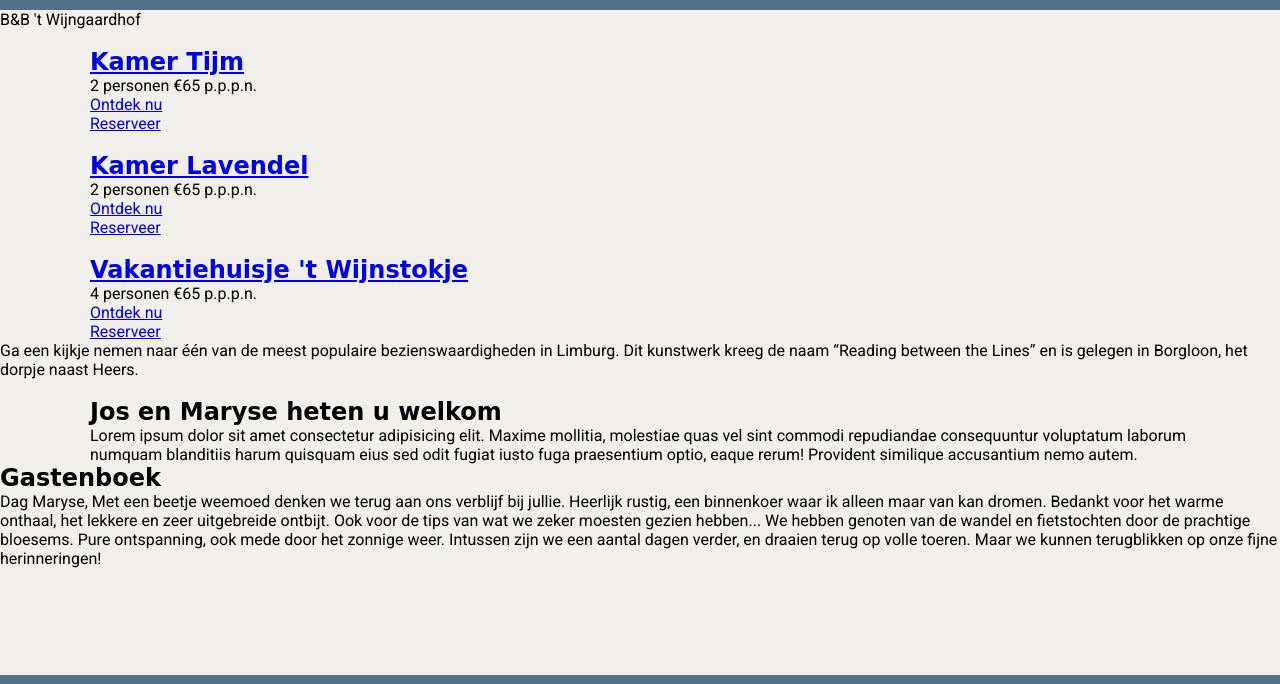
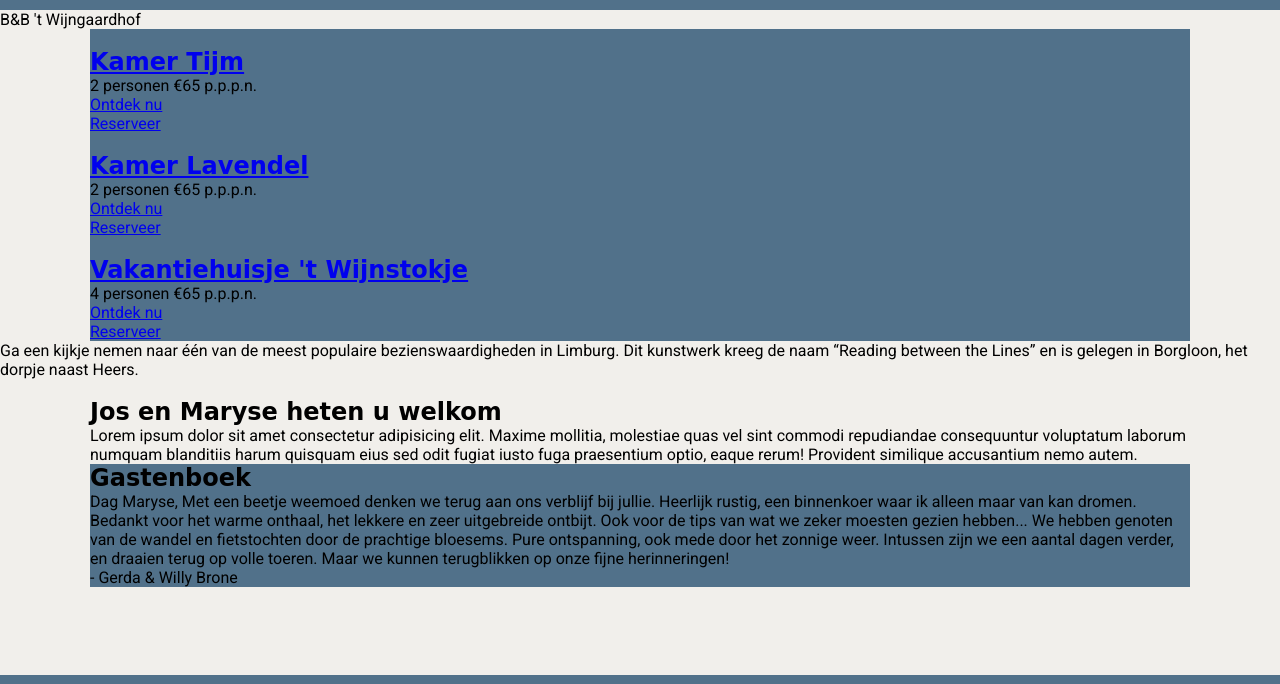
Before and after one commit to nicoophetnet/FUW-Case-Savanna-Nico, a plain HTML site: page index.html in a window 1280 px wide. Shown: the part 75-759 px from the top of the page. Drawn offline with Linux system fonts and the light colour scheme; a web font is replaced by a local one.

Commit message:
Update index.html

```diff
--- a/index.html
+++ b/index.html
@@ -61,7 +61,7 @@
     <div class="content flex">
       <div class="fotobanner"><span>B&B 't Wijngaardhof</span></div>
       <div class="container">
-        <div class="kamerkaart">
+        <div class="kamerkaart bg-blue">
           <a href="kamers.html"><img src="" alt="" /></a>
           <a href="kamers.html"><h2>Kamer Tijm</h2></a>
           <span>2 personen</span>
@@ -69,7 +69,7 @@
           <a href="kamers.html"><div class="button">Ontdek nu</div></a>
           <a href="reserveren.html"><div class="button">Reserveer</div></a>
         </div>
-        <div class="kamerkaart">
+        <div class="kamerkaart bg-blue">
           <a href="kamers.html"><img src="" alt="" /></a>
           <a href="kamers.html"><h2>Kamer Lavendel</h2></a>
           <span>2 personen</span>
@@ -77,7 +77,7 @@
           <a href="kamers.html"><div class="button">Ontdek nu</div></a>
           <a href="reserveren.html"><div class="button">Reserveer</div></a>
         </div>
-        <div class="kamerkaart">
+        <div class="kamerkaart bg-blue">
           <a href="kamers.html"><img src="" alt="" /></a>
           <a href="kamers.html"><h2>Vakantiehuisje 't Wijnstokje</h2></a>
           <span>4 personen</span>
@@ -104,7 +104,7 @@
           accusantium nemo autem.
         </p>
       </section>
-      <section class="gastenboek">
+      <section class="gastenboek container bg-blue">
         <h2>Gastenboek</h2>
         <p>
           Dag Maryse, Met een beetje weemoed denken we terug aan ons verblijf
@@ -116,6 +116,7 @@
           Intussen zijn we een aantal dagen verder, en draaien terug op volle
           toeren. Maar we kunnen terugblikken op onze fijne herinneringen!
         </p>
+        <span class="gasten">- Gerda & Willy Brone</span>
       </section>
     </div>
     <footer class="bg-blue">
```
